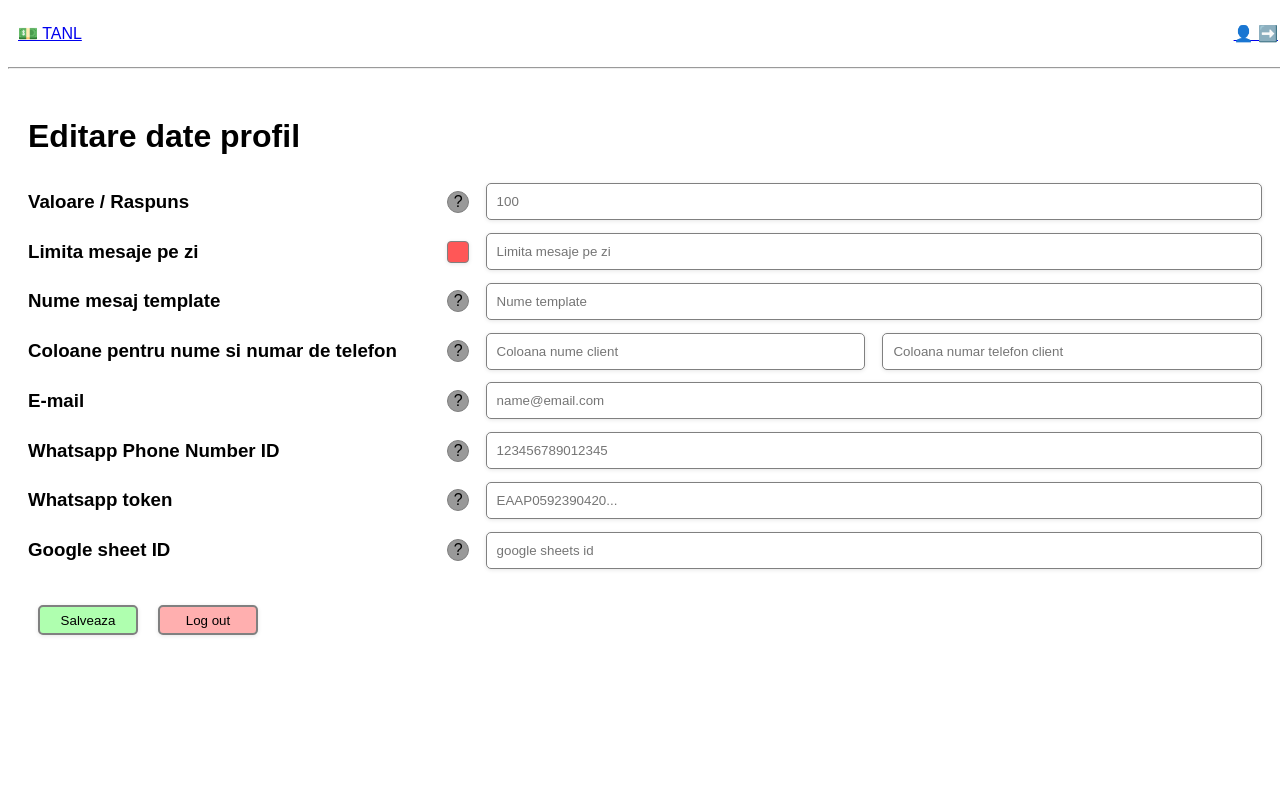
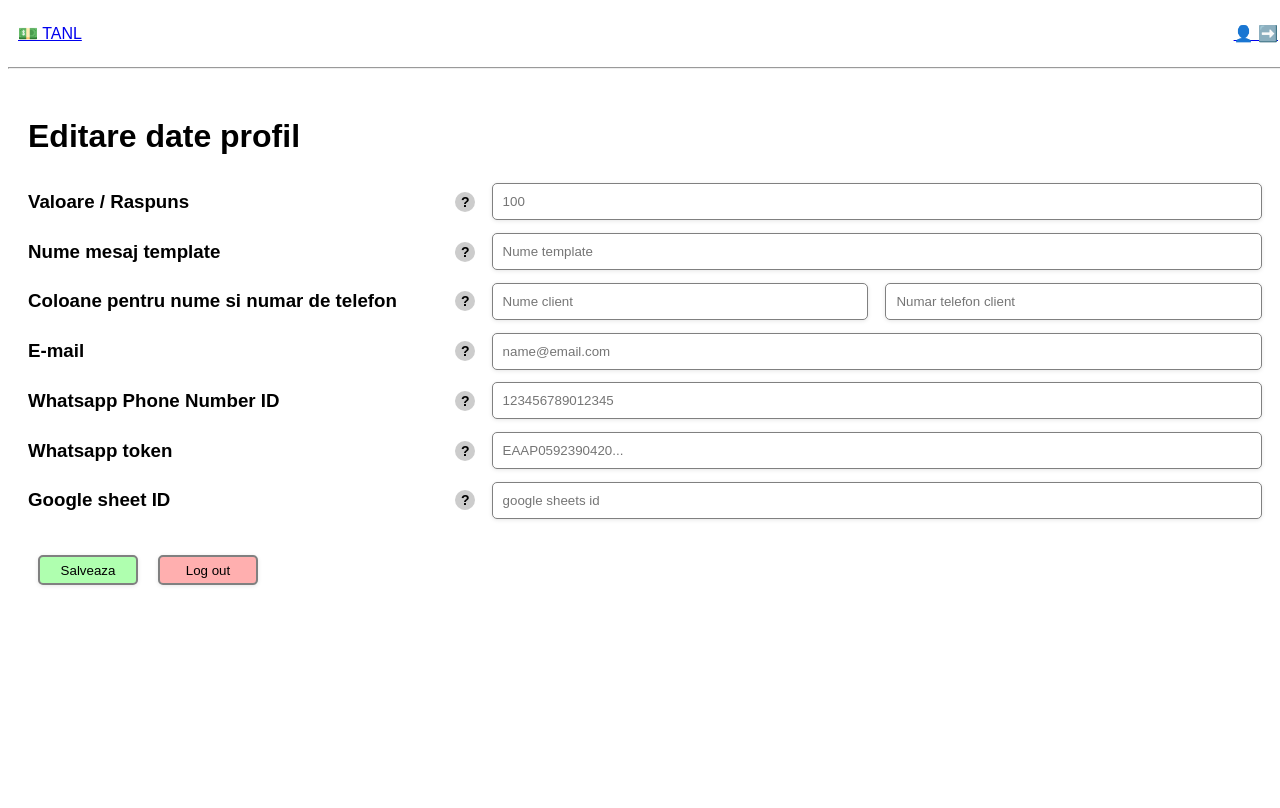
Before and after one commit to Spac3y/Tanl, a Flask app: page /profile in a window 1280 px wide. Run offline with Flask 3, Linux system fonts and the light colour scheme; data that the repository does not hold is empty.

Commit message:
Revert "Update initdb.py"
This reverts commit 77b37fc1765fee0807d6f5b10e048c2d6b3ab5b6.

```diff
--- a/init/initDB.py
+++ b/init/initDB.py
@@ -59,8 +59,6 @@ def initializeMessageLimitDB():
 			user_id INTEGER PRIMARY KEY,
 			is_on BOOLEAN NOT NULL DEFAULT 0,
 			limit_value INTEGER NOT NULL DEFAULT 1000,
-			current_value INTEGER NOT NULL DEFAULT 0;
-			last_day DATETIME DEFAULT CURRENT_TIMESTAMP NOT NULL,
 			FOREIGN KEY (user_id) REFERENCES users(id) ON DELETE CASCADE
 			);
 		""")
--- a/static/profile/javascript.js
+++ b/static/profile/javascript.js
@@ -1,8 +1,3 @@
-
-document.getElementById('limit-enabled').addEventListener('change', function() {
-	document.getElementById('limit-value').disabled = !this.checked;
-});
-
 
 button_save_changes = document.getElementById("profile-save");
 button_logout = document.getElementById("logout");
--- a/static/profile/style.css
+++ b/static/profile/style.css
@@ -94,6 +94,7 @@ hr {
 	align-items: center;
 }
 
+
 input {
 	width: 40%;
 	text-align: start;
@@ -107,8 +108,6 @@ input {
 button {
 	margin: 10px;
 }
-
-
 
 .bottom {
 	margin-bottom: 20px;
@@ -138,15 +137,18 @@ label {
 
 .tooltip {
 	position: relative;
-	display: inline-flex;
-	align-items: center;
-	justify-content: center;
+	display: inline-block;
+	margin-left: 8px;
+	cursor: pointer;
+	background-color: #ccc;
+	color: #000;
+	font-weight: bold;
+	border-radius: 50%;
 	width: 20px;
 	height: 20px;
-	cursor: pointer;
-	border: 1px solid grey;
-	border-radius: 50%;
-	background-color: #999999;
+	text-align: center;
+	line-height: 20px;
+	font-size: 14px;
 }
 
 .tooltip .tooltiptext {
@@ -186,17 +188,3 @@ label {
 	display: flex;
 	flex-direction: row;
 }
-
-.tooltip input[type="checkbox"] {
-	appearance: none;
-	width: 100%;
-	height: 100%;
-	border: 1px solid grey;
-	border-radius: 4px;
-	background-color: #ff5757;
-	cursor: pointer;
-}
-
-.tooltip input[type="checkbox"]:checked {
-	background-color: #84ff57;
-}
--- a/templates/profile/index.html
+++ b/templates/profile/index.html
@@ -35,13 +35,6 @@
 			<input id="profile-price-per-lead" type="number" placeholder="100">
 		</div>
 		<div class="wrapper">
-			<h3>Limita mesaje pe zi</h3>
-			<div class="tooltip" id="tooltip-checkbox">
-				<input type="checkbox" id="limit-enabled">
-			</div>
-			<input type="number" id="limit-value" class="limit-value" placeholder="Limita mesaje pe zi" min="1">
-		</div>
-		<div class="wrapper">
 			<h3>Nume mesaj template</h3>
 			<div class="tooltip">?
 				<span class="tooltiptext"> Acesta reprezinta numele template-ului pentru mesajele automate. Se editeaza din panoul meta</span>
@@ -54,8 +47,8 @@
 				<span class="tooltiptext"> Acesta valori corespund cu coloanele din google sheets unde sunt primite numele clientelor respectiv numerele lor de telefon</span>
 			</div>
 			<div class="double-input">
-				<input id="profile-column-name" type="text" placeholder="Coloana nume client">
-				<input id="profile-column-phone" type="text" placeholder="Coloana numar telefon client">
+				<input id="profile-column-name" type="text" placeholder="Nume client">
+				<input id="profile-column-phone" type="text" placeholder="Numar telefon client">
 			</div>
 		</div>
 		<div class="wrapper">
```
Also changed, not shown: 1 other file.
